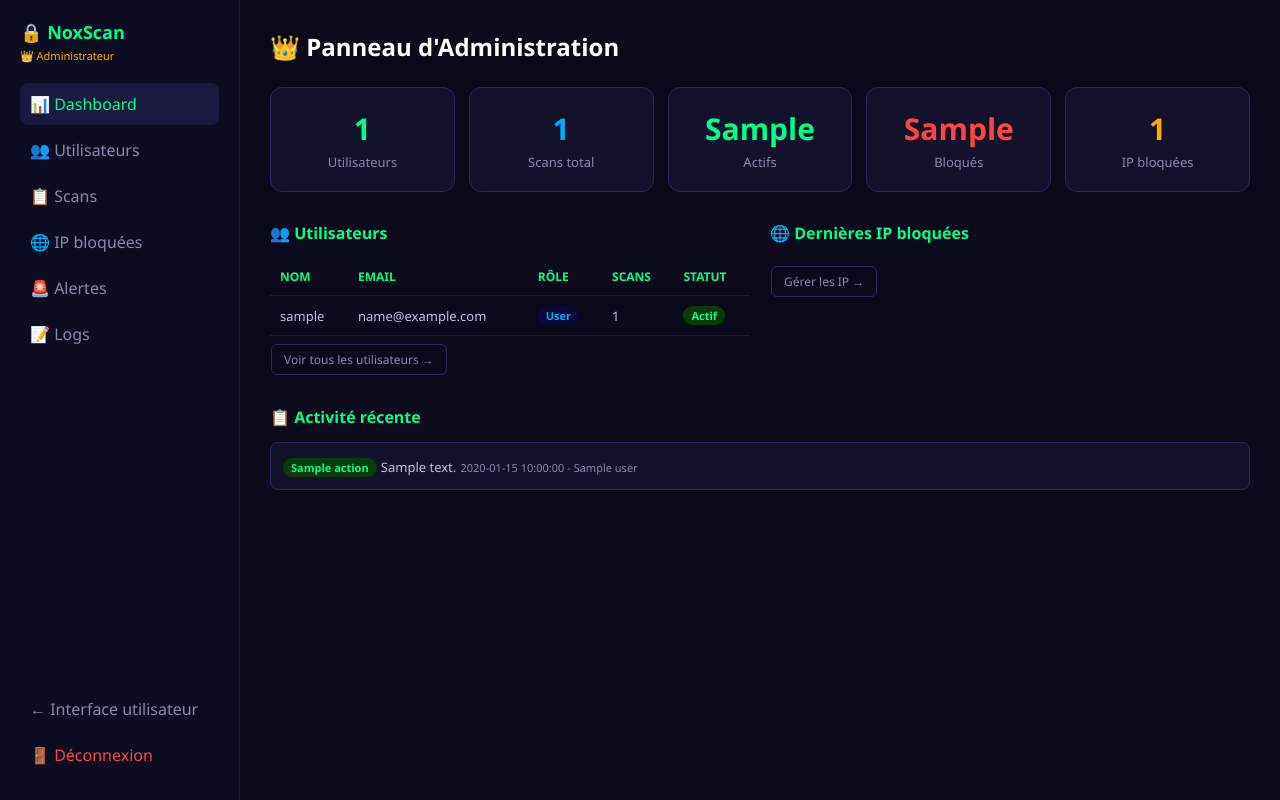
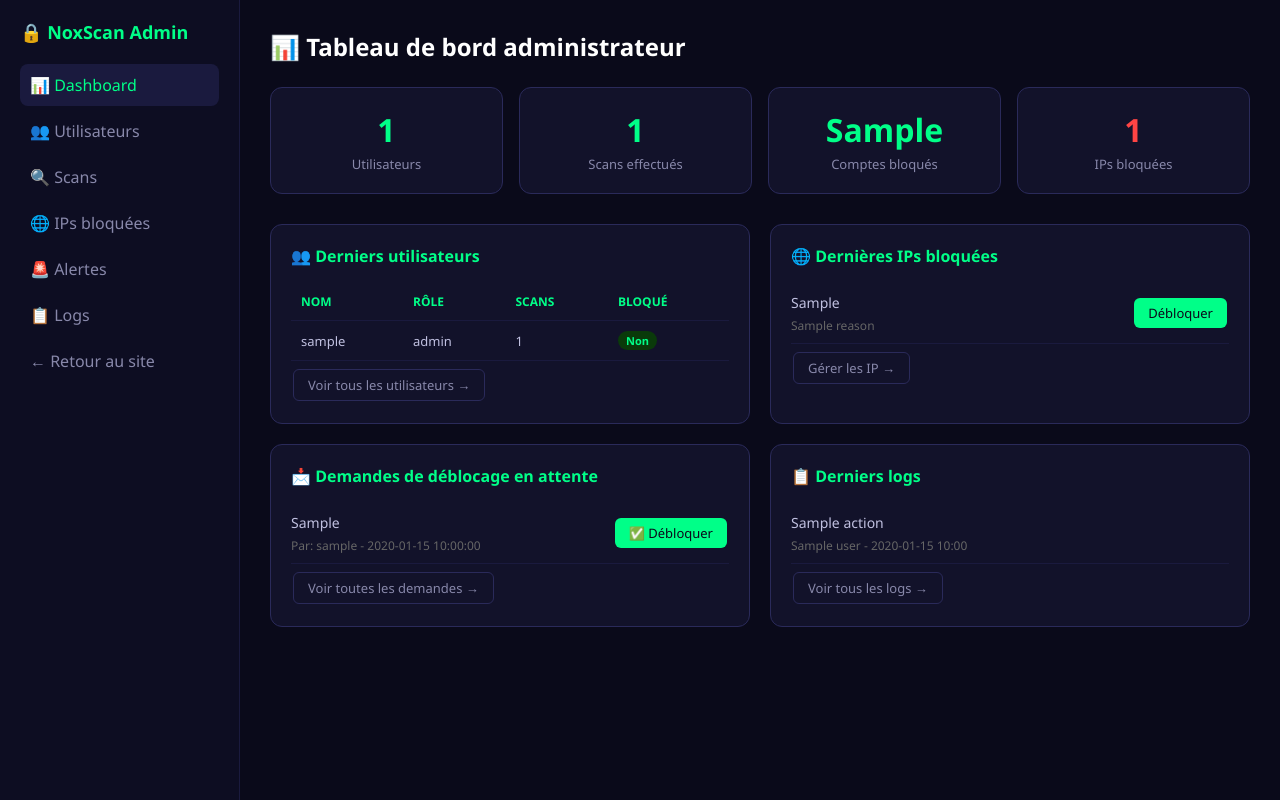
Before and after one commit to ELVIS078/noxscan, a Python web app: template templates/admin_dashboard.html in a window 1280 px wide. Run offline with Jinja, Linux system fonts and the light colour scheme; the template is opened without the code that fills it: most values are stand-ins (such as "Sample title", 1, 10 or a date in 2020).

Commit message:
fix: correction template admin dashboard + pending_unblocks

```diff
--- a/templates/admin_dashboard.html
+++ b/templates/admin_dashboard.html
@@ -1,115 +1,98 @@
 <!DOCTYPE html>
 <html lang="fr">
-<head><meta charset="UTF-8"><meta name="viewport" content="width=device-width,initial-scale=1.0"><title>Administration - NoxScan</title>
+<head><meta charset="UTF-8"><meta name="viewport" content="width=device-width,initial-scale=1.0"><title>Admin - NoxScan</title>
 <style>*{margin:0;padding:0;box-sizing:border-box}body{font-family:'Segoe UI',Arial,sans-serif;background:#0a0a1a;color:#e0e0e0;display:flex;min-height:100vh}
-.sidebar{width:240px;background:#0d0d22;padding:20px;border-right:1px solid #1a1a3e;display:flex;flex-direction:column}
-.sidebar h2{color:#00ff88;font-size:18px;margin-bottom:4px}
-.sidebar .role-badge{color:#ffaa00;font-size:11px;margin-bottom:20px}
+.sidebar{width:240px;background:#0d0d22;padding:20px;border-right:1px solid #1a1a3e}.sidebar h2{color:#00ff88;font-size:18px;margin-bottom:20px}
 .sidebar a{display:block;color:#8888aa;padding:10px;border-radius:8px;text-decoration:none;margin-bottom:4px}
 .sidebar a:hover,.sidebar a.active{background:#1a1a3e;color:#00ff88}
-.sidebar .spacer{flex:1}
-.sidebar .logout{color:#ff4444}
-.main{flex:1;padding:30px}
-h1{color:#fff;font-size:24px;margin-bottom:24px}
-.stats{display:grid;grid-template-columns:repeat(auto-fit,minmax(170px,1fr));gap:14px;margin-bottom:30px}
+.main{flex:1;padding:30px}h1{color:#fff;font-size:24px;margin-bottom:24px}
+.stats{display:grid;grid-template-columns:repeat(auto-fit,minmax(200px,1fr));gap:16px;margin-bottom:30px}
 .stat-card{background:#12122a;border:1px solid #2a2a5a;border-radius:12px;padding:20px;text-align:center}
-.stat-card .num{font-size:30px;font-weight:bold}
-.stat-card .lbl{color:#8888aa;font-size:13px;margin-top:4px}
-.stat-green .num{color:#00ff88}
-.stat-red .num{color:#ff4444}
-.stat-yellow .num{color:#ffaa00}
-.stat-blue .num{color:#00aaff}
-.section{margin-bottom:30px}
-.section h3{color:#00ff88;margin-bottom:14px;font-size:16px}
-table{width:100%;border-collapse:collapse}
-th,td{padding:10px;text-align:left;border-bottom:1px solid #1a1a3e}
-th{color:#00ff88;font-size:12px;text-transform:uppercase}
-td{color:#c0c0e0;font-size:13px}
+.stat-card .num{font-size:32px;font-weight:bold;color:#00ff88}.stat-card .lbl{color:#8888aa;font-size:13px;margin-top:4px}
+.stat-card .num-warn{color:#ffaa00}.stat-card .num-danger{color:#ff4444}
+.dashboard-grid{display:grid;grid-template-columns:1fr 1fr;gap:20px;margin-bottom:30px}
+.section{background:#12122a;border:1px solid #2a2a5a;border-radius:12px;padding:20px}
+.section h3{color:#00ff88;font-size:16px;margin-bottom:16px}.section h4{color:#ffcc00;font-size:14px;margin-bottom:12px}
+table{width:100%;border-collapse:collapse}th,td{padding:10px;text-align:left;border-bottom:1px solid #1a1a3e}
+th{color:#00ff88;font-size:12px;text-transform:uppercase}td{color:#c0c0e0;font-size:13px}
 .badge{display:inline-block;padding:2px 8px;border-radius:10px;font-size:11px;font-weight:bold}
-.badge-red{background:#3a0a0a;color:#ff4444}
-.badge-yellow{background:#3a2a0a;color:#ffaa00}
-.badge-green{background:#0a3a0a;color:#00ff88}
-.badge-blue{background:#0a0a3a;color:#00aaff}
-.btn{display:inline-block;padding:6px 12px;border-radius:6px;text-decoration:none;font-size:12px;margin:1px}
-.btn-green{background:#00ff88;color:#0a0a1a}
-.btn-red{background:#ff4444;color:#fff}
-.btn-outline{border:1px solid #2a2a5a;color:#8888aa}
-.log-item{background:#12122a;border:1px solid #2a2a5a;border-radius:8px;padding:12px;margin-bottom:6px;display:flex;justify-content:space-between;align-items:center}
-.log-item .time{color:#8888aa;font-size:11px}
-.log-item .detail{color:#c0c0e0;font-size:13px}
-.grid-2{display:grid;grid-template-columns:1fr 1fr;gap:20px}
-</style></head>
+.badge-red{background:#3a0a0a;color:#ff4444}.badge-yellow{background:#3a2a0a;color:#ffaa00}.badge-green{background:#0a3a0a;color:#00ff88}
+.btn{display:inline-block;padding:6px 14px;border-radius:6px;text-decoration:none;font-size:13px;margin:2px}
+.btn-green{background:#00ff88;color:#0a0a1a}.btn-red{background:#ff4444;color:#fff}.btn-outline{border:1px solid #2a2a5a;color:#8888aa}
+.btn-outline:hover{border-color:#00ff88;color:#00ff88}.log-item{display:flex;justify-content:space-between;align-items:center;padding:8px 0;border-bottom:1px solid #1a1a3e}
+.log-item .detail{color:#c0c0e0;font-size:14px}.log-item .time{color:#666;font-size:12px}</style></head>
 <body>
 <div class="sidebar">
-<h2>🔒 NoxScan</h2>
-<div class="role-badge">👑 Administrateur</div>
+<h2>🔒 NoxScan Admin</h2>
 <a href="/admin/dashboard" class="active">📊 Dashboard</a>
 <a href="/admin/users">👥 Utilisateurs</a>
-<a href="/admin/scans">📋 Scans</a>
-<a href="/admin/ips">🌐 IP bloquées</a>
+<a href="/admin/scans">🔍 Scans</a>
+<a href="/admin/ips">🌐 IPs bloquées</a>
 <a href="/admin/alertes">🚨 Alertes</a>
-<a href="/admin/logs">📝 Logs</a>
-<div class="spacer"></div>
-<a href="/dashboard">← Interface utilisateur</a>
-<a href="/logout" class="logout">🚪 Déconnexion</a>
+<a href="/admin/logs">📋 Logs</a>
+<a href="/">← Retour au site</a>
 </div>
 <div class="main">
-<h1>👑 Panneau d'Administration</h1>
+<h1>📊 Tableau de bord administrateur</h1>
 
 <div class="stats">
-<div class="stat-card stat-green"><div class="num">{{ total_users }}</div><div class="lbl">Utilisateurs</div></div>
-<div class="stat-card stat-blue"><div class="num">{{ total_scans }}</div><div class="lbl">Scans total</div></div>
-<div class="stat-card stat-green"><div class="num">{{ active_users }}</div><div class="lbl">Actifs</div></div>
-<div class="stat-card stat-red"><div class="num">{{ blocked_users }}</div><div class="lbl">Bloqués</div></div>
-<div class="stat-card stat-yellow"><div class="num">{{ blocked_ips|length }}</div><div class="lbl">IP bloquées</div></div>
+<div class="stat-card"><div class="num">{{ total_users }}</div><div class="lbl">Utilisateurs</div></div>
+<div class="stat-card"><div class="num">{{ total_scans }}</div><div class="lbl">Scans effectués</div></div>
+<div class="stat-card"><div class="num {% if blocked_users > 0 %}num-warn{% endif %}">{{ blocked_users }}</div><div class="lbl">Comptes bloqués</div></div>
+<div class="stat-card"><div class="num {% if blocked_ips_count > 0 %}num-danger{% endif %}">{{ blocked_ips_count }}</div><div class="lbl">IPs bloquées</div></div>
 </div>
 
-<div class="grid-2">
+<div class="dashboard-grid">
 <div class="section">
-<h3>👥 Utilisateurs</h3>
-<table>
-<tr><th>Nom</th><th>Email</th><th>Rôle</th><th>Scans</th><th>Statut</th></tr>
-{% for u in users[:10] %}
-<tr>
-<td>{{ u.username }}</td><td>{{ u.email[:20] }}</td>
-<td>{% if u.role=='admin' %}<span class="badge badge-red">Admin</span>{% else %}<span class="badge badge-blue">User</span>{% endif %}</td>
-<td>{{ u.total_scans }}</td>
-<td>{% if u.blocked %}<span class="badge badge-red">Bloqué</span>{% else %}<span class="badge badge-green">Actif</span>{% endif %}</td>
-</tr>
-{% endfor %}
-</table>
+<h3>👥 Derniers utilisateurs</h3>
+{% if users %}
+<table><tr><th>Nom</th><th>Rôle</th><th>Scans</th><th>Bloqué</th></tr>
+{% for u in users[:5] %}
+<tr><td>{{ u.username }}</td><td>{{ u.role }}</td><td>{{ u.total_scans }}</td><td>{% if u.blocked %}<span class="badge badge-red">Oui</span>{% else %}<span class="badge badge-green">Non</span>{% endif %}</td></tr>
+{% endfor %}</table>
+{% else %}<p style="color:#8888aa">Aucun utilisateur</p>{% endif %}
 <a href="/admin/users" class="btn btn-outline" style="margin-top:8px">Voir tous les utilisateurs →</a>
 </div>
 
 <div class="section">
-<h3>🌐 Dernières IP bloquées</h3>
+<h3>🌐 Dernières IPs bloquées</h3>
 {% if blocked_ips %}
-{% for ip, info in blocked_ips.items()|dictsort(false, 'value')|reverse if loop.index <= 5 %}
+{% for ip, info in blocked_ips.items() %}
+{% if loop.index <= 5 %}
 <div class="log-item">
 <div><span class="detail">{{ ip }}</span><br><span class="time">{{ info.get('reason','?') }}</span></div>
 <a href="/admin/unblock-ip/{{ ip }}" class="btn btn-green">Débloquer</a>
 </div>
+{% endif %}
 {% endfor %}
-{% else %}
-<p style="color:#8888aa">Aucune IP bloquée</p>
-{% endif %}
+{% else %}<p style="color:#8888aa">Aucune IP bloquée</p>{% endif %}
 <a href="/admin/ips" class="btn btn-outline" style="margin-top:8px">Gérer les IP →</a>
-</div>
 </div>
 
 <div class="section">
-<h3>📋 Activité récente</h3>
-{% for log in logs[:10] %}
+<h3>📩 Demandes de déblocage en attente</h3>
+{% if pending_unblocks %}
+{% for req in pending_unblocks %}
 <div class="log-item">
-<div>
-<span class="badge {% if 'block' in log.action %}badge-red{% elif 'error' in log.action %}badge-yellow{% else %}badge-green{% endif %}">{{ log.action }}</span>
-<span class="detail">{{ log.detail[:60] }}</span>
-<span class="time">{{ log.timestamp }} - {{ log.user }}</span>
+<div><span class="detail">{{ req.ip }}</span><br><span class="time">Par: {{ req.username }} - {{ req.requested_at }}</span></div>
+<div><a href="/admin/unblock-ip/{{ req.ip }}" class="btn btn-green">✅ Débloquer</a></div>
 </div>
+{% endfor %}
+{% else %}<p style="color:#8888aa">Aucune demande en attente</p>{% endif %}
+<a href="/admin/ips" class="btn btn-outline" style="margin-top:8px">Voir toutes les demandes →</a>
 </div>
-{% else %}
-<p style="color:#8888aa;padding:20px;text-align:center">Aucune activité récente</p>
+
+<div class="section">
+<h3>📋 Derniers logs</h3>
+{% if logs %}
+{% for l in logs[:8] %}
+<div class="log-item">
+<div><span class="detail">{{ l.get('action','?') }}</span><br><span class="time">{{ l.get('user','système') }} - {{ l.get('timestamp','?')[:16] }}</span></div>
+</div>
 {% endfor %}
+{% else %}<p style="color:#8888aa">Aucun log</p>{% endif %}
+<a href="/admin/logs" class="btn btn-outline" style="margin-top:8px">Voir tous les logs →</a>
+</div>
 </div>
 </div>
 </body>
```
Also changed, not shown: app.py (+5 -2 lines).
